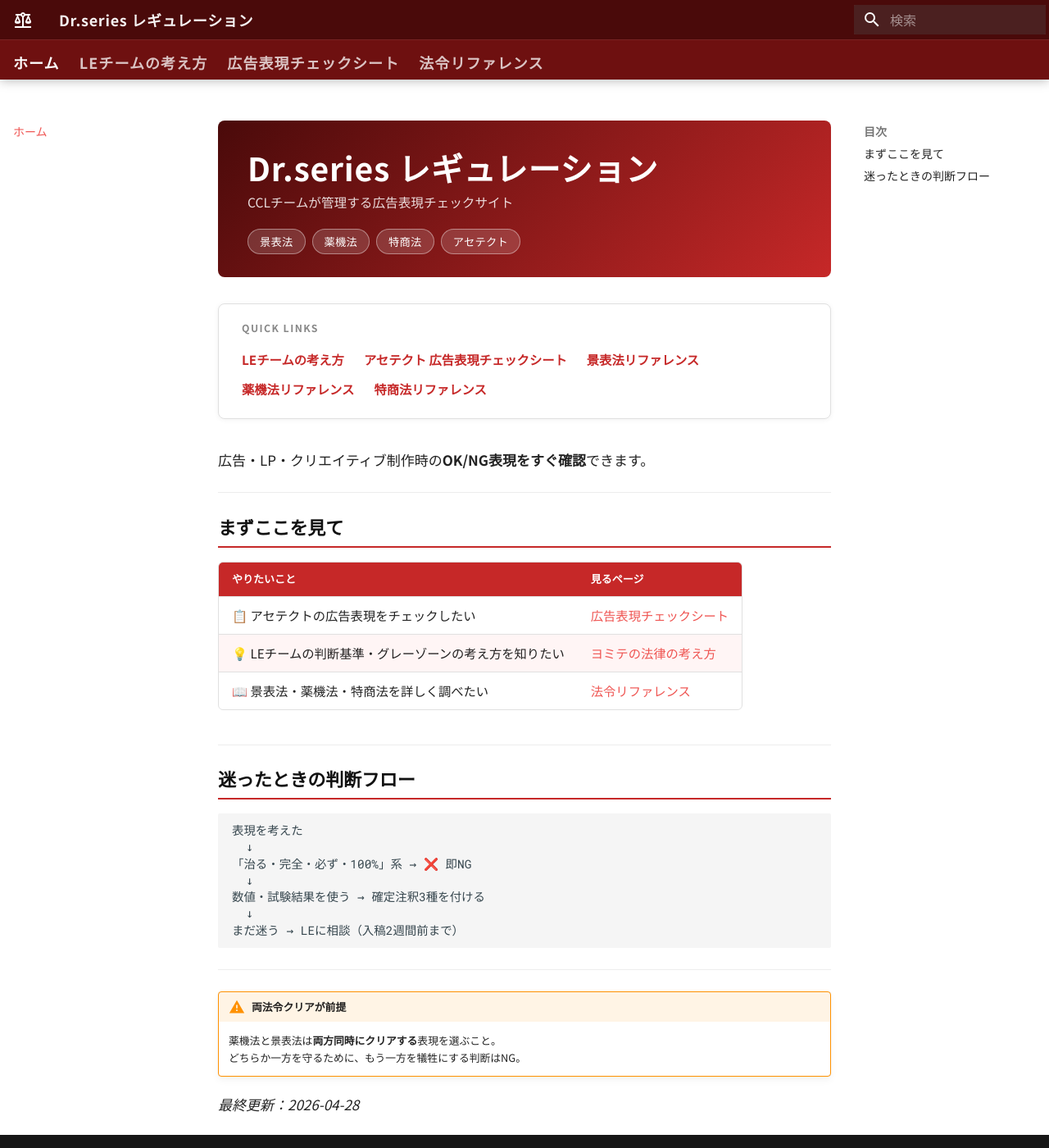
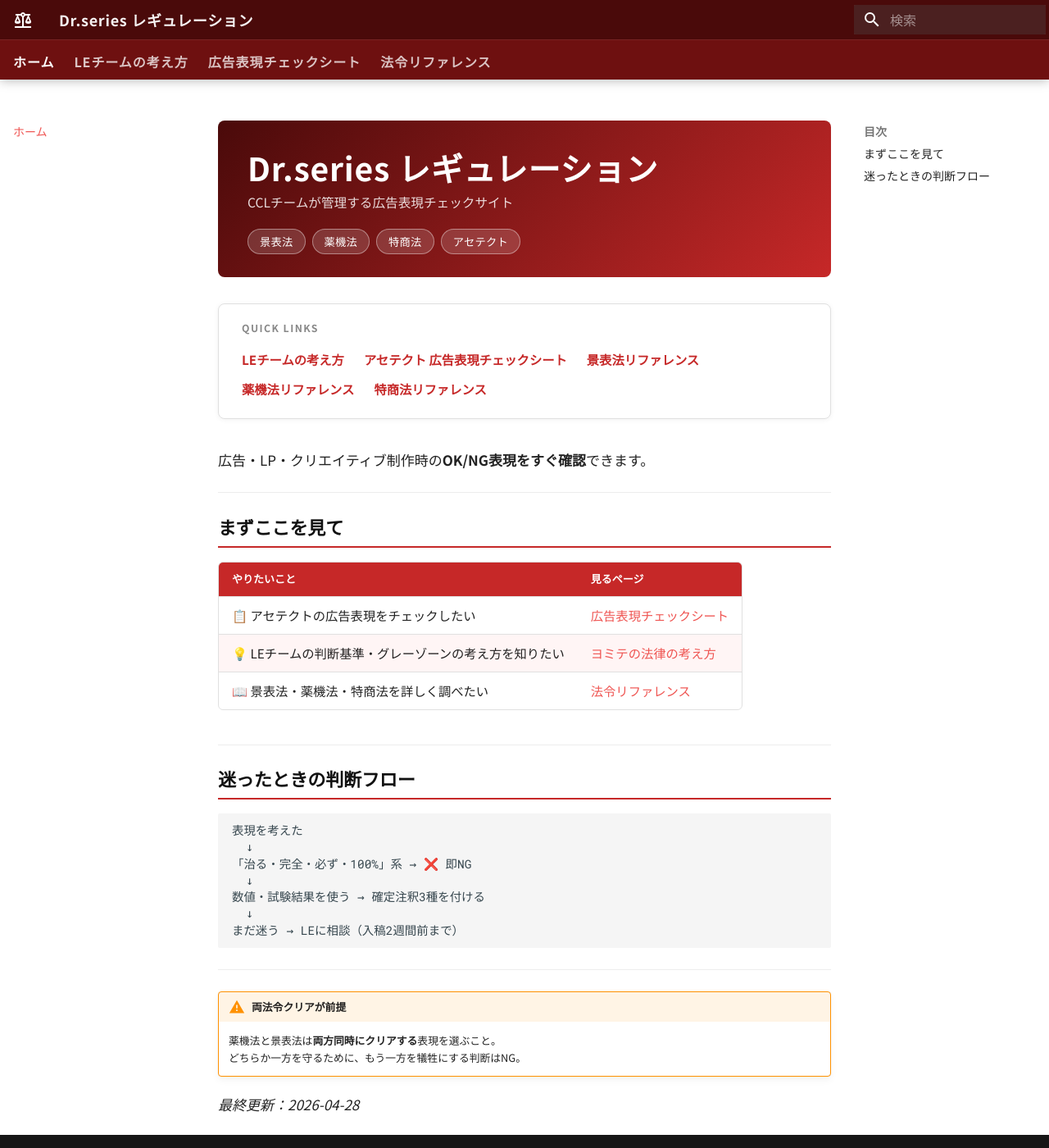
Before and after one commit to yomite-ys/drseries-regulation-site, an MkDocs documentation site: the page built from docs/index.md, in a window 1280 px wide and 1400 px high. Shown: the whole window at 82% size. Built offline with MkDocs 1.6.1 and Material for MkDocs 9.7.7, drawn with Linux system fonts in a browser that asks for light colours.

Commit message:
fix: extra.css更新

```diff
--- a/docs/stylesheets/extra.css
+++ b/docs/stylesheets/extra.css
@@ -19,7 +19,7 @@
 }
 
 .md-tabs__link {
-  font-size: 0.9rem !important;
+  font-size: 0.8rem !important;
   font-weight: 700 !important;
   letter-spacing: 0.06em;
   opacity: 0.75;
```
